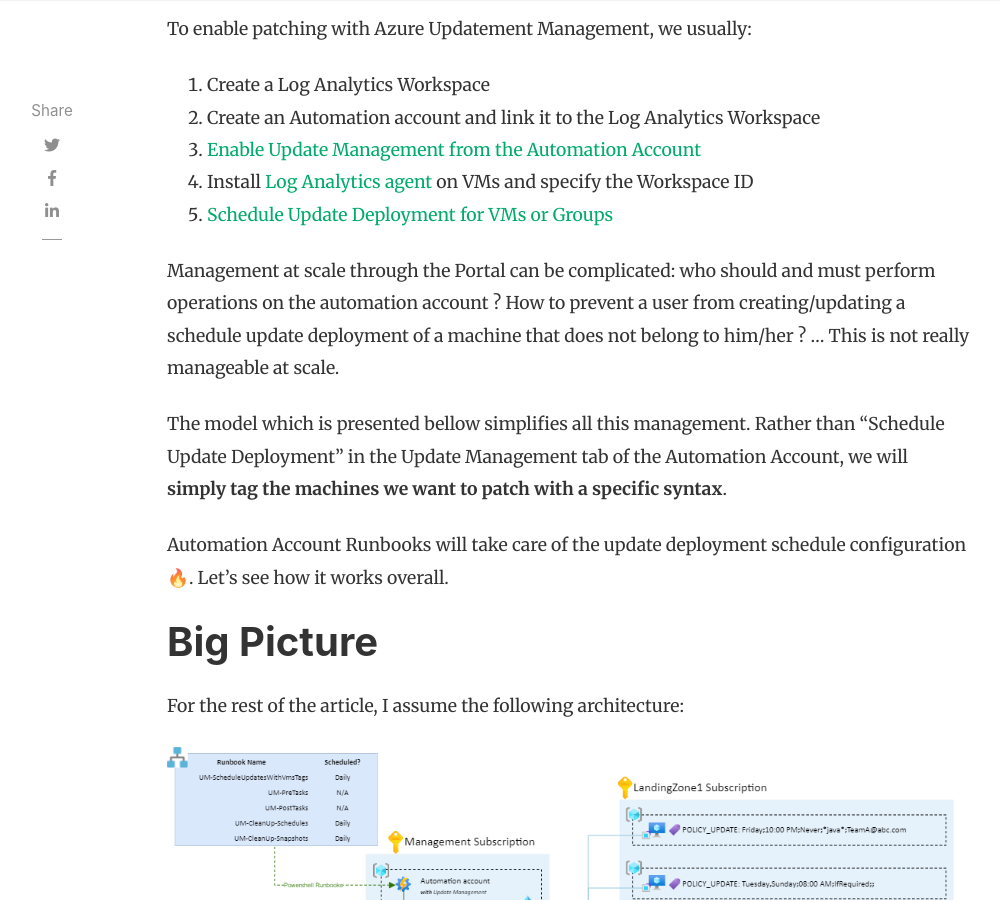
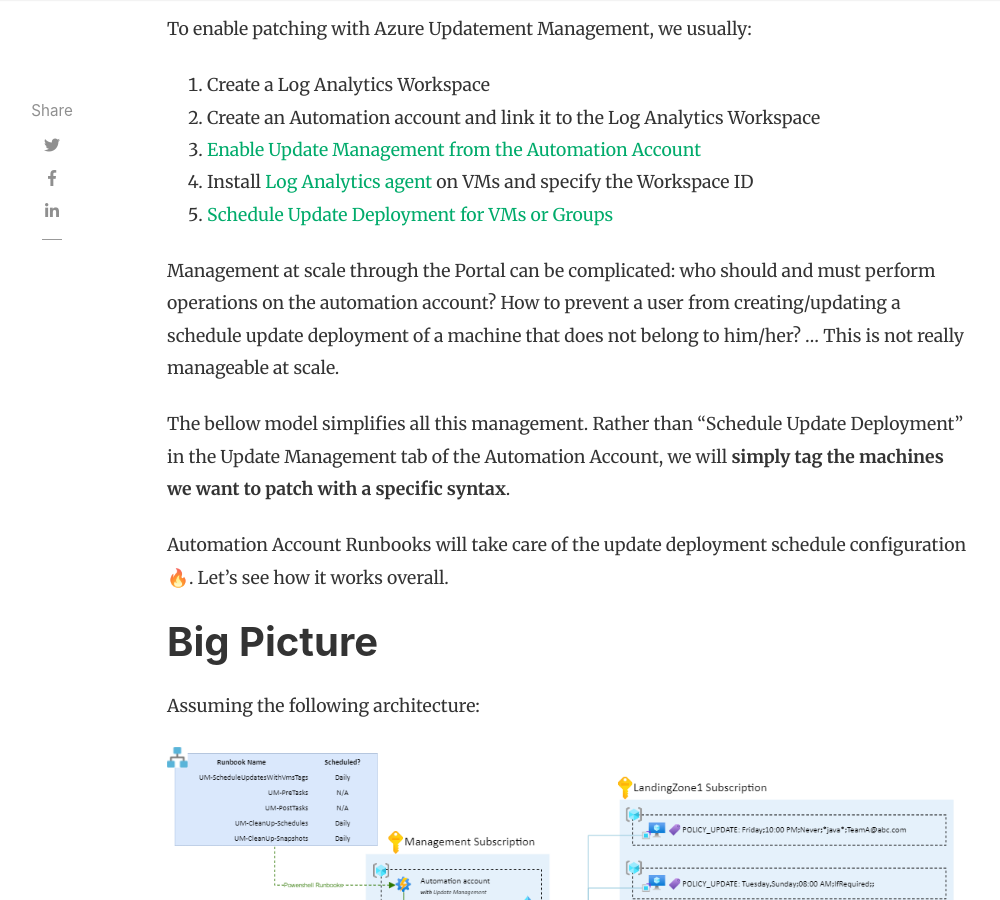
Before and after one commit to davidsntg/dawlysd.github.com, a Jekyll site: the page built from _posts/2021-11-23-azure-vms-automatic-patching-with-tags.md, in a window 1280 px wide and 900 px high, scrolled down 999 px. Shown: the whole window, without its empty margins (118-1118 px from the left). Built offline with Jekyll 4.4.1, drawn with Linux system fonts in a browser that asks for light colours; nearby versions of some CDN libraries; comment, search, counter and statistics services are not loaded; some of the changed text lies outside the part shown.

Commit message:
typo fixed

```diff
--- a/_posts/2021-11-23-azure-vms-automatic-patching-with-tags.md
+++ b/_posts/2021-11-23-azure-vms-automatic-patching-with-tags.md
@@ -23,16 +23,16 @@ To enable patching with Azure Updatement Management, we usually:
 4. Install [Log Analytics agent](https://docs.microsoft.com/en-us/azure/azure-monitor/agents/log-analytics-agent) on VMs and specify the Workspace ID
 5. [Schedule Update Deployment for VMs or Groups](https://docs.microsoft.com/en-us/azure/automation/update-management/deploy-updates)
 
-Management at scale through the Portal can be complicated: who should and must perform operations on the automation account ? How to prevent a user from creating/updating a schedule update deployment of a machine that does not belong to him/her ? ... This is not really manageable at scale.
+Management at scale through the Portal can be complicated: who should and must perform operations on the automation account? How to prevent a user from creating/updating a schedule update deployment of a machine that does not belong to him/her? ... This is not really manageable at scale.
 
-The model which is presented bellow simplifies all this management. Rather than "Schedule Update Deployment" in the Update Management tab of the Automation Account, we will **simply tag the machines we want to patch with a specific syntax**.
+The bellow model simplifies all this management. Rather than "Schedule Update Deployment" in the Update Management tab of the Automation Account, we will **simply tag the machines we want to patch with a specific syntax**.
 
 Automation Account Runbooks will take care of the update deployment schedule configuration 🔥. Let's see how it works overall.
 
 
 # Big Picture
 
-For the rest of the article, I assume the following architecture:
+Assuming the following architecture:
 
 ![BigPicture]({{ site.baseurl }}/assets/images/update-management-big-picture.png)
 
```
Also changed, not shown: other parts of _posts/2021-11-23-azure-vms-automatic-patching-with-tags.md (+3 -1 lines).
